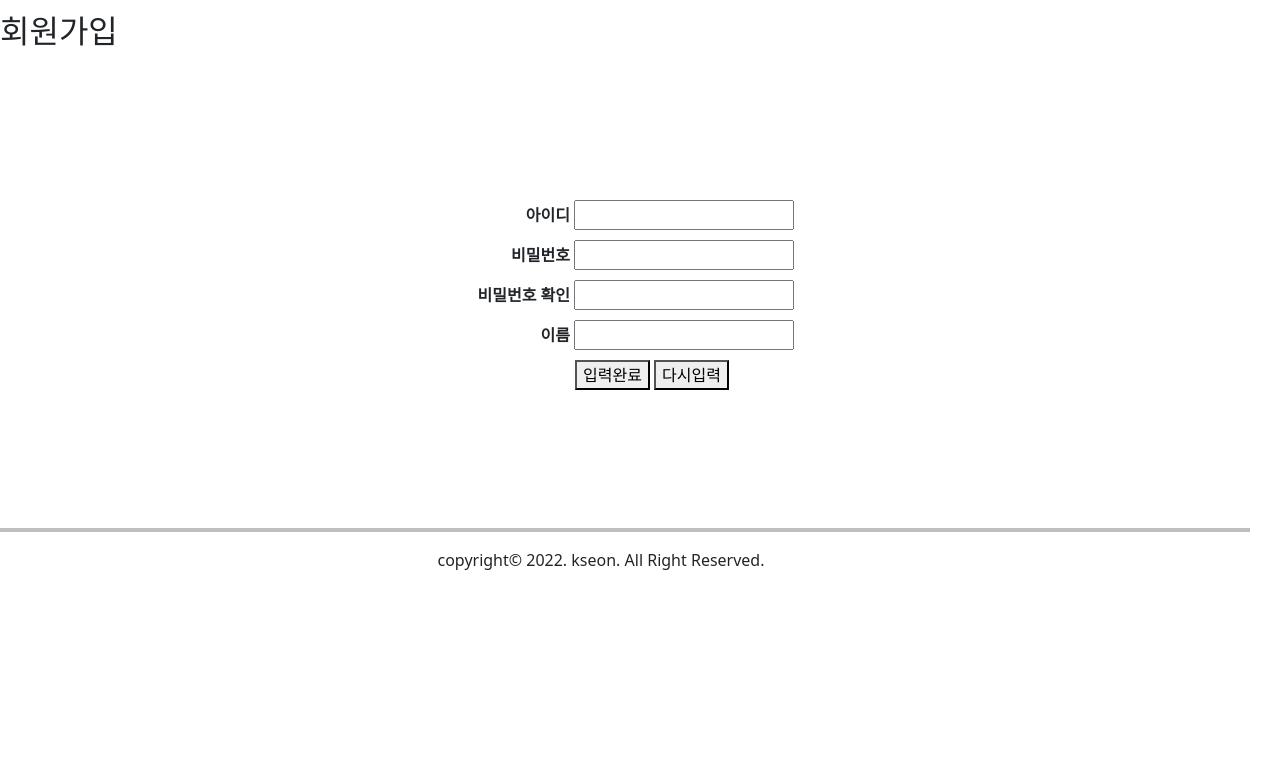
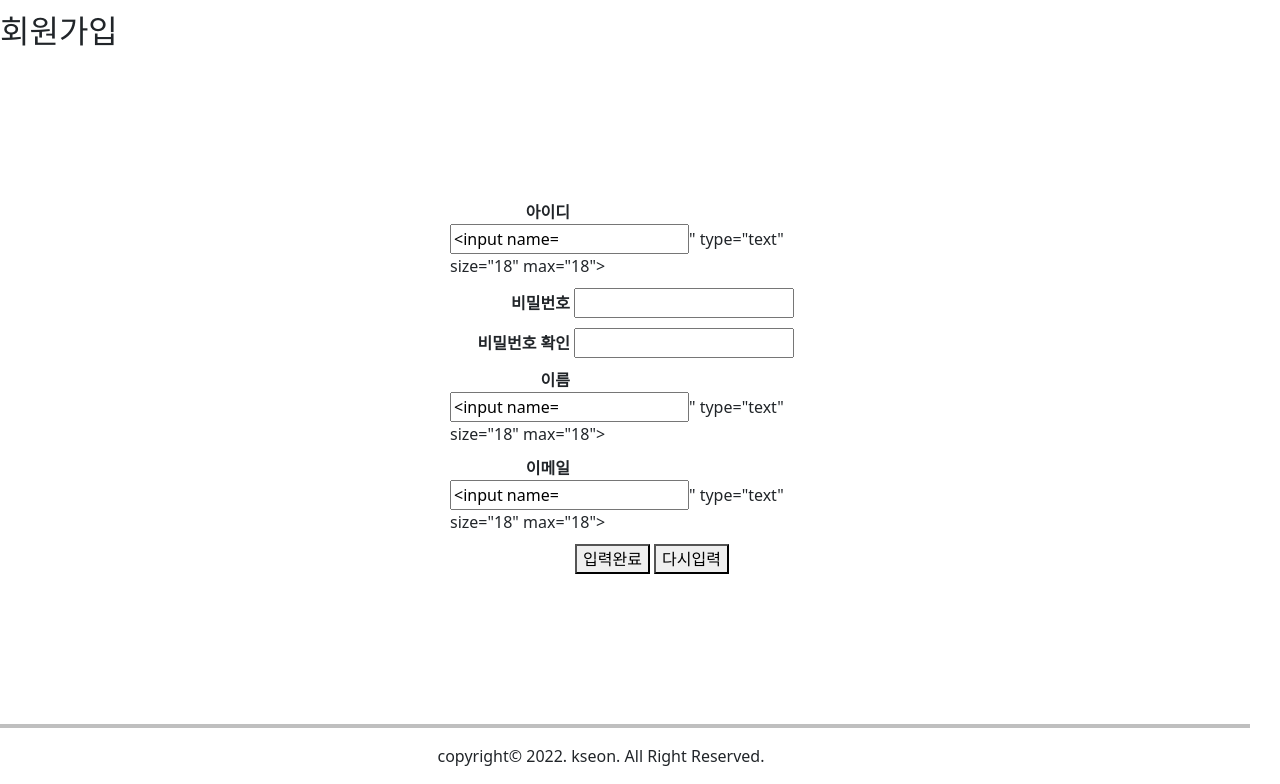
Before and after one commit to midorimame/SemiprojectV1b-Django3, a Django app: template templates/member/join.html in a window 1280 px wide. Shown: the part 172-956 px from the top of the page. Before the commit the page ends 742 px from the top, so only its background shows below. Run offline with Django 4.2, Linux system fonts and the light colour scheme; the template is opened without the code that fills it, so the values that code supplies are empty, except form fields; tables that the repository leaves empty hold one stand-in row (values such as "Sample post"); form fields are guessed from the names that the template uses; some libraries are stand-ins or nearby versions.

Commit message:
Django3 member join views, template 수정-클라이언트측/서버측 유효성 검사, Member 객체 생성 후 DB저장, 가입 완료시 ok 페이지로 전환

```diff
--- a/member/models.py
+++ b/member/models.py
@@ -3,6 +3,8 @@
 from django.db import models
 
 # Create your models here.
+# Django에서 폼 데이터를 다루는 방법은 크게 2가지-Model, ModelForm
+# member 테이블 구조와 유사하게 member 모델 정의-Model
 class Member(models.Model):
     id= models.AutoField(primary_key=True)
     userid=models.CharField(max_length=18, unique=True)
--- a/member/urls.py
+++ b/member/urls.py
@@ -2,6 +2,7 @@
 from . import views
 
 urlpatterns = [
+    # 127.0.0.1/join 요청 시, member apps의 join함수가 처리함
     path('join/', views.join, name='join'),
     path('login/', views.login, name='login'),
     path('myinfo/', views.myinfo, name='myinfo'),
--- a/templates/index.html
+++ b/templates/index.html
@@ -35,5 +35,6 @@
     </div>  <!-- // wrap finish -->
 
     <script src="{% static '/js/bs5/bootstrap.bundle.min.js' %}"></script>
+    {% block jscript %}{% endblock %}
 </body>
 </html>
--- a/templates/member/join.html
+++ b/templates/member/join.html
@@ -4,26 +4,72 @@
 
 {% block content %}
     <h2>회원가입</h2>
-        <form name="joinfrm" class="form1" method="post">
+        <form name="joinfrm" id="joinfrm" class="form1" method="post">
+            {# Django bulit in #}
+             <div style="color:red">{{ error|safe }}</div>
+            {% csrf_token %}    {#  동일 출처origin 확인용 쿠키 생성 #}
             <div>
-                <label id="userid">아이디</label>
-                <input name="userid" type="text" size="18" max="18">
+                <label for="userid">아이디</label>
+                <input name="userid" id="userid" value="{{ form.userid }}" type="text" size="18" max="18">
             </div>
             <div>
-                <label id="passwd">비밀번호</label>
-                <input name="passwd" type="password" size="18" max="18">
+                <label for="passwd">비밀번호</label>
+                <input name="passwd" id="passwd" type="password" size="18" max="18">
             </div>
             <div>
-                <label id="pw_again">비밀번호 확인</label>
-                <input name="pw_again" type="password" size="18" max="18">
+                <label for="repasswd">비밀번호 확인</label>
+                <input name="repasswd" id="repasswd" type="password" size="18" max="18">
             </div>
             <div>
-                <label id="name">이름</label>
-                <input name="name" type="text" size="18" max="18">
+                <label for="name">이름</label>
+                <input name="name" id="name" value="{{ form.name}}" type="text" size="18" max="18">
+            </div>
+            <div>
+                <label for="email">이메일</label>
+                <input name="email" id="email" value="{{ form.email }}" type="text" size="18" max="18">
             </div>
             <div><!--<label></label>-->
-                <button type="sumit">입력완료</button>
+                <button type="submit" id="joinbtn">입력완료</button>
                 <button type="reset">다시입력</button>
             </div>
         </form>
 {% endblock %}
+
+{% block jscript %}
+{#    <script>#}
+{#        const joinfrm = document.querySelector('#joinfrm');#}
+{#        joinfrm.addEventListener('submit', (e)=> {#}
+{#            let userid=document.joinfrm.userid;#}
+{#            let passwd=document.joinfrm.passwd;#}
+{#            let repasswd=document.joinfrm.repasswd;#}
+{#            let name=document.joinfrm.name;#}
+{#            let email=document.joinfrm.email;#}
+{#    #}
+{#            if(userid.value == '') {#}
+{#                alert('아이디를 입력하세요!');#}
+{#                userid.focus();#}
+{#                e.preventDefault();#}
+{#            } else if(passwd.value == '') {#}
+{#                alert('비밀번호를 입력하세요!');#}
+{#                passwd.focus();#}
+{#                e.preventDefault();#}
+{#            } else if(repasswd.value == '') {#}
+{#                alert('비밀번호 확인을 입력하세요!');#}
+{#                repasswd.focus();#}
+{#                e.preventDefault();#}
+{#            } else if(name.value == '') {#}
+{#                alert('이름을 입력하세요!');#}
+{#                name.focus();#}
+{#                e.preventDefault();#}
+{#            } else if(email.value == '') {#}
+{#                alert('이메일를 입력하세요!');#}
+{#                email.focus();#}
+{#                e.preventDefault();#}
+{#            } else if(passwd.value != repasswd.value) {#}
+{#                alert('비밀번호가 서로 일치하지 않습니다!');#}
+{#                passwd.focus();#}
+{#                e.preventDefault();#}
+{#            }#}
+{#        })#}
+{#    </script>#}
+{% endblock %}
```
Also changed, not shown: member/views.py (+34 -1 lines).
